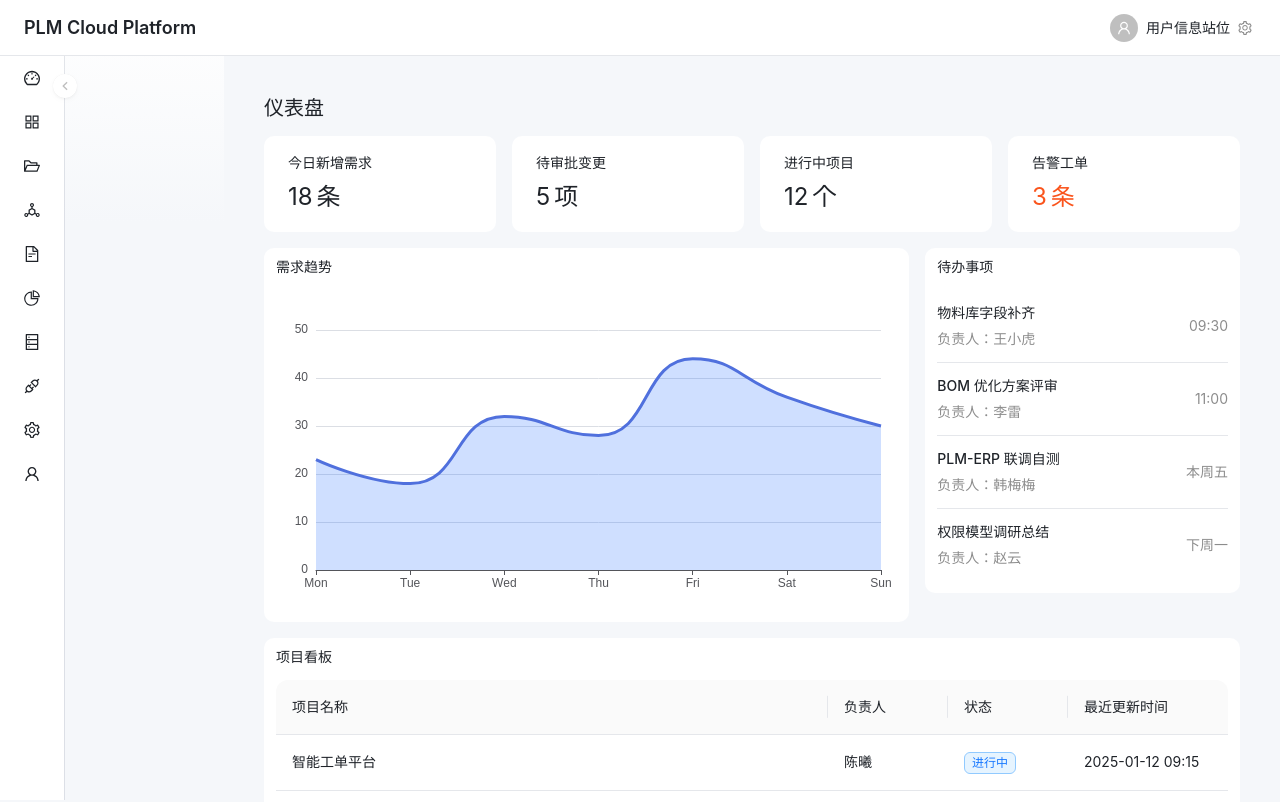
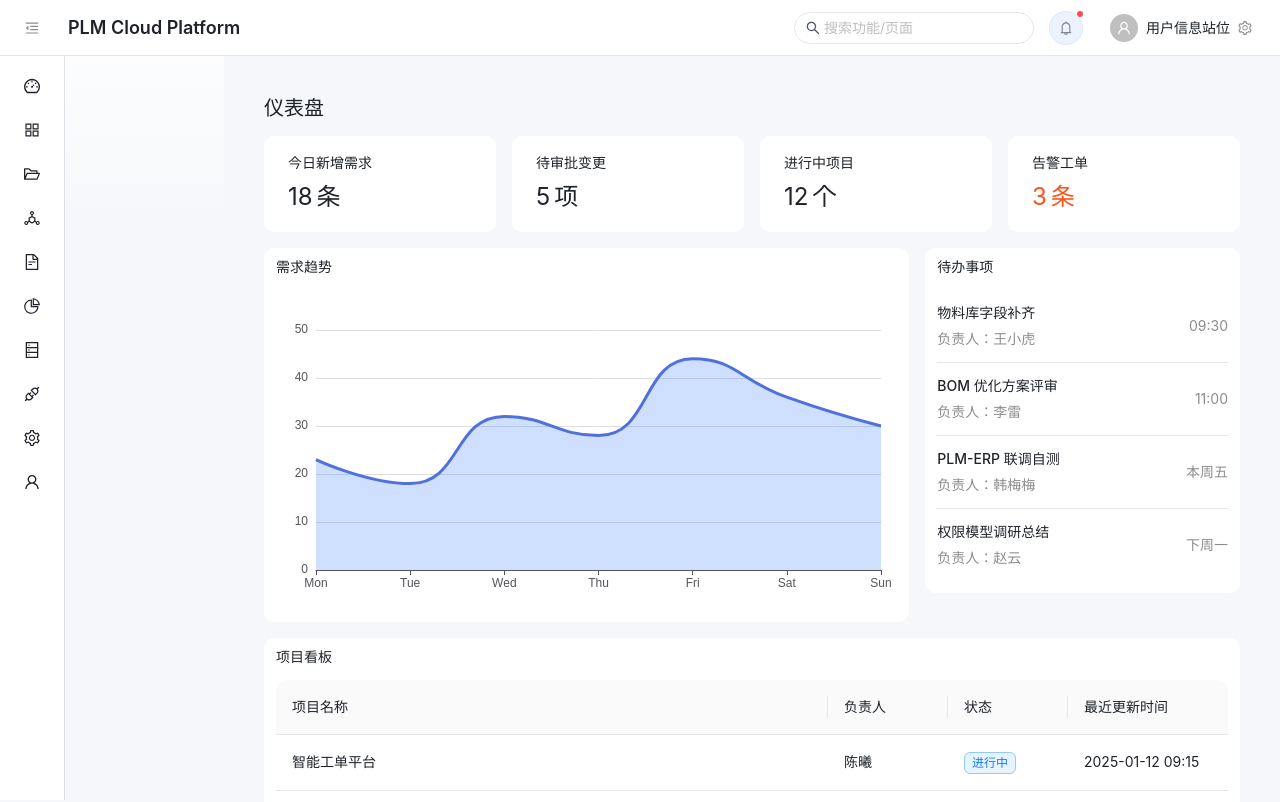
Before and after one commit to Altair288/plm-cloud-frontend, a React (Vite) app: page / in a window 1280 px wide. Shown: the top 802 px of the page. Built offline with nearby package versions, Linux system fonts and the light colour scheme.

Commit message:
feat: Enhance layout and theme styles, add menu collapse functionality, and improve scrollbar design

```diff
--- a/src/index.css
+++ b/src/index.css
@@ -71,6 +71,12 @@ body *::-webkit-scrollbar-button {
   display: none;
 }
 
+*::-webkit-scrollbar-button {
+  width: 0;
+  height: 0;
+  display: none;
+}
+
 html::-webkit-scrollbar-track,
 html *::-webkit-scrollbar-track,
 body::-webkit-scrollbar-track,
@@ -106,17 +112,31 @@ body *::-webkit-scrollbar-thumb:hover {
 html[data-theme='light'],
 body[data-theme='light'] {
   color-scheme: light;
-  --scrollbar-track: #ffffff;
-  --scrollbar-thumb: rgba(0, 0, 0, 0.38);
+  --scrollbar-track: #ecf1f9;
+  --scrollbar-thumb: rgba(160, 169, 185, 0.38);
   --scrollbar-thumb-hover: #0f62fe;
+  --menu-sider-bg: #ffffff;
+  --menu-popup-bg: #ffffff;
+  --menu-hover-bg: #f5f8ff;
+  --menu-active-bg: #e0e9ff;
+  --menu-selected-bg: #e8f2ff;
+  --menu-text: #1f2329;
+  --menu-text-selected: #0f62fe;
 }
 
 html[data-theme='dark'],
 body[data-theme='dark'] {
   color-scheme: dark;
-  --scrollbar-track: rgb(20, 20, 20);
-  --scrollbar-thumb: rgba(255, 255, 255, 0.62);
+  --scrollbar-track: rgba(20, 27, 35, 0.92);
+  --scrollbar-thumb: rgba(160, 169, 185, 0.38);
   --scrollbar-thumb-hover: rgba(125, 167, 255, 0.92);
+  --menu-sider-bg: #1f1f1f;
+  --menu-popup-bg: #202736;
+  --menu-hover-bg: rgba(255, 255, 255, 0.06);
+  --menu-active-bg: rgba(15, 98, 254, 0.35);
+  --menu-selected-bg: rgba(15, 98, 254, 0.25);
+  --menu-text: #d3d7de;
+  --menu-text-selected: #ffffff;
 }
 
 body[data-theme='dark'] a {
@@ -126,3 +146,86 @@ body[data-theme='dark'] a {
 body[data-theme='dark'] a:hover {
   color: #9bbcff;
 }
+
+.ant-layout-sider,
+.ant-layout-sider .ant-layout-sider-children,
+.ant-layout-sider .ant-menu,
+.ant-layout-sider .ant-menu-sub {
+  scrollbar-width: thin;
+  scrollbar-color: var(--scrollbar-thumb, rgba(15, 98, 254, 0.38)) transparent;
+}
+
+.ant-layout-sider ::-webkit-scrollbar,
+.ant-layout-sider .ant-menu ::-webkit-scrollbar,
+.ant-layout-sider .ant-menu-sub ::-webkit-scrollbar {
+  width: 6px;
+  height: 6px;
+  background: transparent;
+}
+
+.ant-layout-sider ::-webkit-scrollbar-track,
+.ant-layout-sider .ant-menu ::-webkit-scrollbar-track,
+.ant-layout-sider .ant-menu-sub ::-webkit-scrollbar-track,
+.ant-layout-sider ::-webkit-scrollbar-corner {
+  background: transparent;
+}
+
+.ant-layout-sider ::-webkit-scrollbar-thumb,
+.ant-layout-sider .ant-menu ::-webkit-scrollbar-thumb,
+.ant-layout-sider .ant-menu-sub ::-webkit-scrollbar-thumb {
+  background-color: var(--scrollbar-thumb, rgba(15, 98, 254, 0.38));
+  border-radius: 4px;
+  border: 1px solid transparent;
+  background-clip: content-box;
+}
+
+.ant-layout-sider ::-webkit-scrollbar-thumb:hover,
+.ant-layout-sider .ant-menu ::-webkit-scrollbar-thumb:hover,
+.ant-layout-sider .ant-menu-sub ::-webkit-scrollbar-thumb:hover {
+  background-color: var(--scrollbar-thumb-hover, #0f62fe);
+}
+
+.ant-layout-sider ::-webkit-scrollbar-button,
+.ant-layout-sider .ant-menu ::-webkit-scrollbar-button,
+.ant-layout-sider .ant-menu-sub ::-webkit-scrollbar-button {
+  display: none;
+  width: 0;
+  height: 0;
+}
+
+.ant-menu,
+.ant-menu-sub,
+.ant-menu-submenu-popup,
+.ant-menu-submenu-popup ul,
+.ant-dropdown-menu {
+  background-color: var(--menu-sider-bg, inherit);
+  transition: background-color 0.25s ease, color 0.25s ease, border-color 0.25s ease;
+}
+
+.ant-menu-submenu-popup,
+.ant-menu-submenu-popup ul,
+.ant-dropdown-menu {
+  background-color: var(--menu-popup-bg, var(--menu-sider-bg, inherit));
+}
+
+.ant-menu-item,
+.ant-menu-submenu-title {
+  transition: background-color 0.2s ease, color 0.2s ease;
+}
+
+.ant-menu-item:hover,
+.ant-menu-submenu-title:hover {
+  background-color: var(--menu-hover-bg, rgba(0, 0, 0, 0.04)) !important;
+  color: var(--menu-text-selected, inherit) !important;
+}
+
+.ant-menu-item-active,
+.ant-menu-submenu-title:active {
+  background-color: var(--menu-active-bg, rgba(0, 0, 0, 0.06)) !important;
+}
+
+.ant-menu-item-selected,
+.ant-menu-submenu-selected > .ant-menu-submenu-title {
+  background-color: var(--menu-selected-bg, rgba(0, 0, 0, 0.08)) !important;
+  color: var(--menu-text-selected, inherit) !important;
+}
--- a/src/layouts/BasicLayout.tsx
+++ b/src/layouts/BasicLayout.tsx
@@ -1,5 +1,5 @@
 import React, { useEffect, useMemo, useState } from 'react';
-import { ConfigProvider, theme } from 'antd';
+import { Button, ConfigProvider, theme } from 'antd';
 import { ProLayout } from '@ant-design/pro-components';
 import HeaderRight from './components/HeaderRight';
 import { useLocation, useNavigate, Outlet } from 'react-router-dom';
@@ -17,6 +17,8 @@ import {
   SettingOutlined,
   UserOutlined,
   FolderOpenOutlined,
+  MenuFoldOutlined,
+  MenuUnfoldOutlined,
 } from '@ant-design/icons';
 
 // 简易菜单数据（后续可由权限/接口动态生成）
@@ -28,16 +30,118 @@ interface MenuItem {
 }
 
 const menuData: MenuItem[] = [
-  { path: '/dashboard', name: '仪表盘', icon: <DashboardOutlined /> },
-  { path: '/products', name: '产品管理', icon: <AppstoreOutlined /> },
-  { path: '/projects', name: '项目集', icon: <FolderOpenOutlined /> },
-  { path: '/workflow', name: '流程编排', icon: <DeploymentUnitOutlined /> },
-  { path: '/documents', name: '文档中心', icon: <FileTextOutlined /> },
-  { path: '/analytics', name: '数据分析', icon: <PieChartOutlined /> },
-  { path: '/assets', name: '资产管理', icon: <DatabaseOutlined /> },
-  { path: '/integration', name: '系统集成', icon: <ApiOutlined /> },
-  { path: '/system', name: '系统设置', icon: <SettingOutlined /> },
-  { path: '/user', name: '用户中心', icon: <UserOutlined /> },
+  {
+    path: '/dashboard',
+    name: '仪表盘',
+    icon: <DashboardOutlined />,
+    children: [
+      { path: '/dashboard/workbench', name: '工作台' },
+      { path: '/dashboard/analysis', name: '分析概览' },
+      { path: '/dashboard/monitor', name: '实时监控' },
+    ],
+  },
+  {
+    path: '/products',
+    name: '产品管理',
+    icon: <AppstoreOutlined />,
+    children: [
+      { path: '/products/catalog', name: '产品目录' },
+      { path: '/products/version', name: '版本管理' },
+      {
+        path: '/products/specs',
+        name: '规格配置',
+        children: [
+          { path: '/products/specs/attribute', name: '属性定义' },
+          { path: '/products/specs/template', name: '模板管理' },
+        ],
+      },
+    ],
+  },
+  {
+    path: '/projects',
+    name: '项目集',
+    icon: <FolderOpenOutlined />,
+    children: [
+      { path: '/projects/list', name: '项目列表' },
+      { path: '/projects/milestone', name: '里程碑' },
+      { path: '/projects/kanban', name: '任务看板' },
+    ],
+  },
+  {
+    path: '/workflow',
+    name: '流程编排',
+    icon: <DeploymentUnitOutlined />,
+    children: [
+      { path: '/workflow/definition', name: '流程定义' },
+      { path: '/workflow/instance', name: '流程实例' },
+      { path: '/workflow/form', name: '表单管理' },
+    ],
+  },
+  {
+    path: '/documents',
+    name: '文档中心',
+    icon: <FileTextOutlined />,
+    children: [
+      { path: '/documents/library', name: '资料库' },
+      { path: '/documents/approval', name: '审批记录' },
+    ],
+  },
+  {
+    path: '/analytics',
+    name: '数据分析',
+    icon: <PieChartOutlined />,
+    children: [
+      { path: '/analytics/report', name: '报表中心' },
+      { path: '/analytics/insight', name: '洞察平台' },
+    ],
+  },
+  {
+    path: '/assets',
+    name: '资产管理',
+    icon: <DatabaseOutlined />,
+    children: [
+      { path: '/assets/library', name: '资产库' },
+      { path: '/assets/quality', name: '质量追踪' },
+      { path: '/assets/warranty', name: '质保信息' },
+    ],
+  },
+  {
+    path: '/integration',
+    name: '系统集成',
+    icon: <ApiOutlined />,
+    children: [
+      { path: '/integration/adapter', name: '接口适配' },
+      { path: '/integration/sync', name: '同步任务' },
+      {
+        path: '/integration/monitor',
+        name: '运行监控',
+        children: [
+          { path: '/integration/monitor/log', name: '日志审计' },
+          { path: '/integration/monitor/alert', name: '告警规则' },
+        ],
+      },
+    ],
+  },
+  {
+    path: '/system',
+    name: '系统设置',
+    icon: <SettingOutlined />,
+    children: [
+      { path: '/system/organization', name: '组织管理' },
+      { path: '/system/role', name: '角色权限' },
+      { path: '/system/preferences', name: '个性化设置' },
+    ],
+  },
+  {
+    path: '/user',
+    name: '用户中心',
+    icon: <UserOutlined />,
+    children: [
+      { path: '/user/profile', name: '个人信息' },
+      { path: '/user/security', name: '安全设置' },
+      { path: '/user/notification', name: '通知偏好' },
+    ],
+  },
 ];
 
 // 选中菜单 key 通过 location.pathname 自动匹配，无需在 menu 里直接传 selectedKeys（否则类型不匹配）
@@ -45,6 +149,7 @@ const menuData: MenuItem[] = [
 const BasicLayout: React.FC<React.PropsWithChildren> = ({ children }) => {
   const location = useLocation();
   const navigate = useNavigate();
+  const [collapsed, setCollapsed] = useState(false);
   const [isDarkMode, setIsDarkMode] = useState<boolean>(() => {
     if (typeof window === 'undefined') {
       return false;
@@ -74,6 +179,14 @@ const BasicLayout: React.FC<React.PropsWithChildren> = ({ children }) => {
     document.body.style.backgroundColor = palette.bgLayout;
     html.style.color = palette.textPrimary;
     document.body.style.color = palette.textPrimary;
+    const rootStyle = html.style;
+    rootStyle.setProperty('--menu-sider-bg', palette.siderBg);
+    rootStyle.setProperty('--menu-popup-bg', palette.bgContainer);
+    rootStyle.setProperty('--menu-hover-bg', palette.menuBgHover);
+    rootStyle.setProperty('--menu-active-bg', palette.menuBgActive);
+    rootStyle.setProperty('--menu-selected-bg', palette.menuItemSelectedBg);
+    rootStyle.setProperty('--menu-text', palette.menuText);
+    rootStyle.setProperty('--menu-text-selected', palette.menuTextSelected);
   }, [isDarkMode, palette]);
 
   useEffect(() => {
@@ -103,12 +216,19 @@ const BasicLayout: React.FC<React.PropsWithChildren> = ({ children }) => {
       // Ant Design Menu token keys align with CSS variables used by ProLayout
       itemColor: palette.menuText,
       itemSelectedColor: palette.menuTextSelected,
+      itemHoverBg: palette.menuBgHover,
       itemSelectedBg: palette.menuItemSelectedBg,
+      itemActiveBg: palette.menuBgActive,
+      itemHoverColor: palette.menuTextSelected,
     },
   }), [palette]);
 
   const handleToggleTheme = () => {
     setIsDarkMode((prev) => !prev);
+  };
+
+  const handleToggleCollapsed = () => {
+    setCollapsed((prev) => !prev);
   };
 
   // ProLayout 根据 location 自动匹配选中菜单，无需手动 selectedKeys
@@ -140,15 +260,43 @@ const BasicLayout: React.FC<React.PropsWithChildren> = ({ children }) => {
           sider: {
             colorMenuBackground: palette.siderBg,
             colorTextMenu: palette.menuText,
+            colorTextMenuActive: palette.menuTextSelected,
             colorTextMenuSelected: palette.menuTextSelected,
+            colorTextMenuItemHover: palette.menuTextSelected,
+            colorBgMenuItemHover: palette.menuBgHover,
             colorBgMenuItemSelected: palette.menuItemSelectedBg,
+            colorBgMenuItemActive: palette.menuBgActive,
           },
         }}
         contentStyle={{ padding: 0 }}
         logo={false}
         layout="mix" // top + side
         fixedHeader
+        collapsed={collapsed}
+        onCollapse={setCollapsed}
+        collapsedButtonRender={false}
         navTheme={isDarkMode ? 'realDark' : 'light'}
+        headerTitleRender={(logo, title) => (
+          <div
+            style={{
+              display: 'flex',
+              alignItems: 'center',
+              gap: 12,
+            }}
+          >
+            <Button
+              type="text"
+              icon={collapsed ? <MenuUnfoldOutlined /> : <MenuFoldOutlined />}
+              onClick={handleToggleCollapsed}
+              style={{
+                borderRadius: 999,
+                color: palette.iconColor,
+              }}
+            />
+            {logo}
+            {title}
+          </div>
+        )}
         location={location}
         menuDataRender={() => menuData}
         menuItemRender={(item, dom) => (
@@ -169,7 +317,10 @@ const BasicLayout: React.FC<React.PropsWithChildren> = ({ children }) => {
           />
         )}
         menu={{
-          defaultOpenAll: true,
+          defaultOpenAll: false,
+        }}
+        menuProps={{
+          style: { paddingTop: 8, paddingBottom: 8 },
         }}
   // header 高度通过 token.header.heightLayoutHeader 控制
         siderWidth={themeTokens.siderWidth}
--- a/src/layouts/components/HeaderRight.tsx
+++ b/src/layouts/components/HeaderRight.tsx
@@ -1,6 +1,6 @@
 import React, { useMemo } from 'react';
 import type { MenuProps } from 'antd';
-import { Dropdown, Avatar, Typography, Space } from 'antd';
+import { Dropdown, Avatar, Typography, Space, Input, Badge, Button, Tooltip } from 'antd';
 import {
   UserOutlined,
   SettingOutlined,
@@ -9,6 +9,8 @@ import {
   GlobalOutlined,
   FileTextOutlined,
   CreditCardOutlined,
+  BellOutlined,
+  SearchOutlined,
 } from '@ant-design/icons';
 import type { AppPalette } from '@/styles/colors';
 
@@ -76,7 +78,37 @@ const HeaderRight: React.FC<HeaderRightProps> = ({ isDarkMode, onToggleTheme, pa
     }
   };
 
+  const searchInputStyle: React.CSSProperties = {
+    width: 240,
+    borderRadius: 999,
+    backgroundColor: palette.mode === 'dark' ? 'rgba(32, 44, 58, 0.86)' : '#ffffff',
+    border: palette.mode === 'dark' ? '1px solid rgba(255, 255, 255, 0.08)' : '1px solid #e5e7eb',
+    color: palette.textPrimary,
+  };
+
   return (
+    <Space align="center" size={16}>
+      <Input
+        allowClear
+        placeholder="搜索功能/页面"
+        prefix={<SearchOutlined style={{ color: palette.textSecondary }} />}
+        style={searchInputStyle}
+        size="middle"
+      />
+      <Tooltip title="消息通知">
+        <Badge dot offset={[-2, 2]}>
+          <Button
+            type="text"
+            icon={<BellOutlined style={{ color: palette.iconColor }} />}
+            style={{
+              padding: 8,
+              borderRadius: 999,
+                backgroundColor: palette.notificationBg,
+                boxShadow: `0 0 0 1px ${palette.notificationBorder}`,
+            }}
+          />
+        </Badge>
+      </Tooltip>
       <Dropdown
         trigger={['click']}
         menu={{ items: menuItems, onClick: handleMenuClick }}
@@ -101,6 +133,7 @@ const HeaderRight: React.FC<HeaderRightProps> = ({ isDarkMode, onToggleTheme, pa
           <SettingOutlined style={{ color: palette.iconColor }} />
         </div>
       </Dropdown>
+    </Space>
   );
 };
 
```
Also changed, not shown: src/styles/colors.ts (+40 -28 lines). Lines whose indentation alone changed are shown as unchanged.
